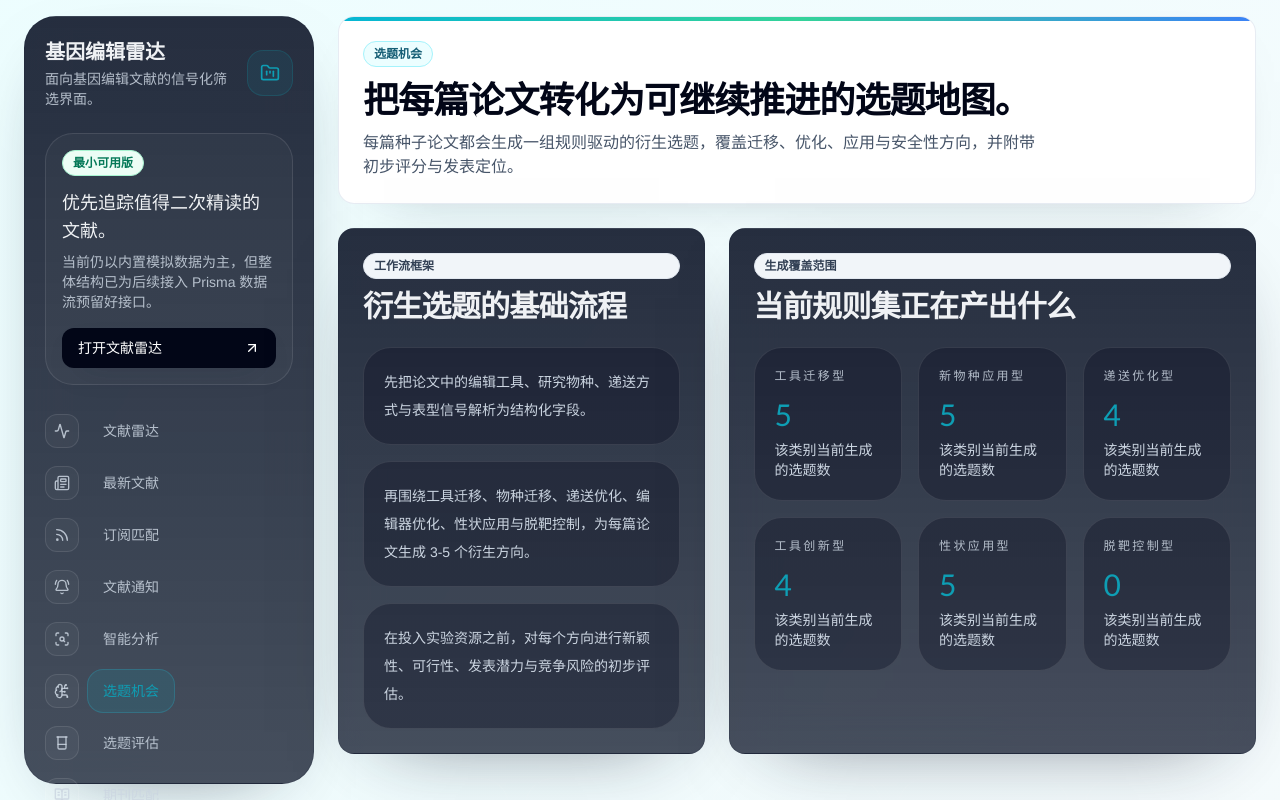
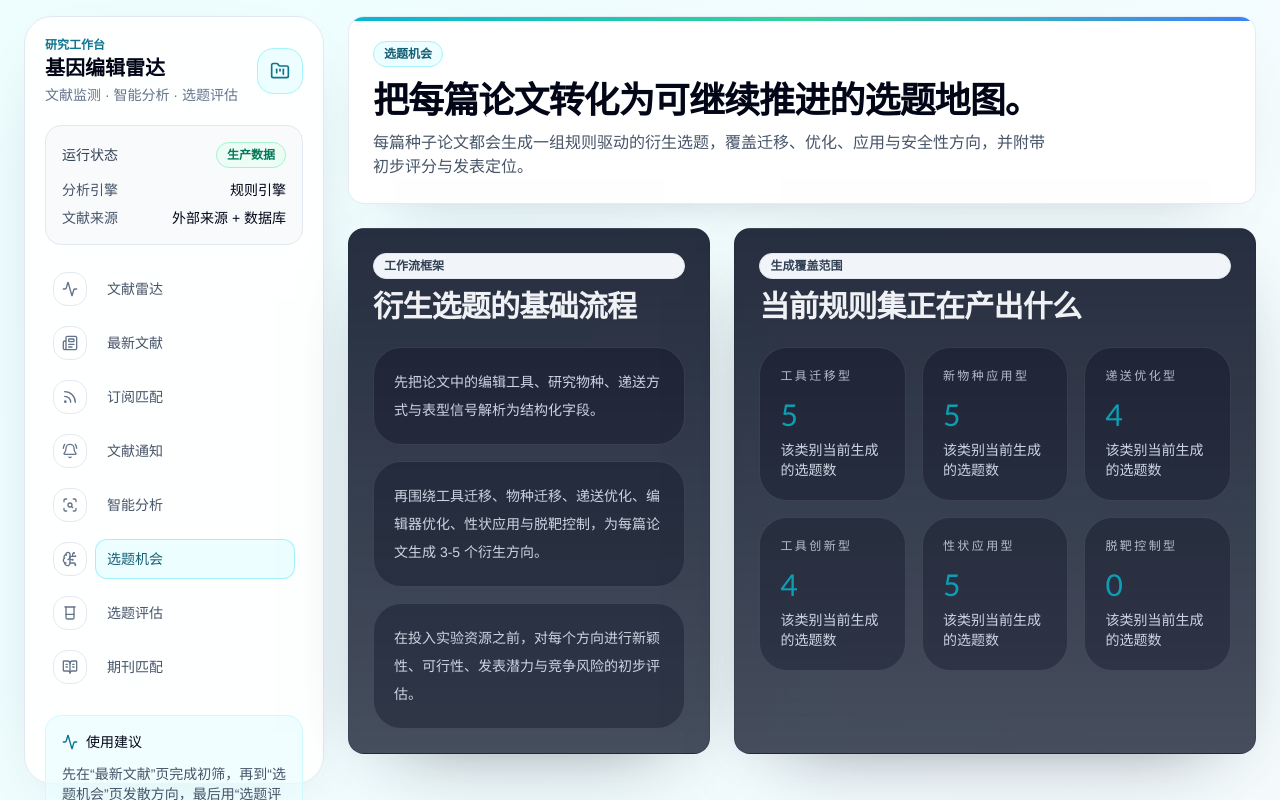
Before and after one commit to congbu271-art/GeneEditRadar, a Next.js app: page /ideas in a window 1280 px wide. Shown: the top 800 px of the page. Built offline with nearby package versions, Linux system fonts and the light colour scheme; no server answers.

Commit message:
style: redesign research console shell

```diff
--- a/components/app-shell.tsx
+++ b/components/app-shell.tsx
@@ -1,7 +1,6 @@
-import Link from "next/link";
+import type { ReactNode } from "react";
 import {
   Activity,
-  ArrowUpRight,
   Beaker,
   BookOpenText,
   BrainCircuit,
@@ -15,7 +14,6 @@ import {
 
 import { NavLink } from "@/components/nav-link";
 import { Badge } from "@/components/ui/badge";
-import { Button } from "@/components/ui/button";
 import { navigationItems } from "@/lib/radar-data";
 
 const iconMap: Record<string, LucideIcon> = {
@@ -29,53 +27,58 @@ const iconMap: Record<string, LucideIcon> = {
   "/journals": BookOpenText,
 } as const;
 
-export function AppShell({ children }: { children: React.ReactNode }) {
+export function AppShell({ children }: { children: ReactNode }) {
   const isDemoMode = !process.env.DATABASE_URL;
 
   return (
     <div className="relative min-h-screen overflow-hidden">
-      <div className="pointer-events-none absolute inset-0 bg-grid bg-[size:56px_56px] opacity-[0.04]" />
+      <div className="pointer-events-none absolute inset-0 bg-grid bg-[size:56px_56px] opacity-[0.08]" />
       <div className="mx-auto flex min-h-screen w-full max-w-[1600px] flex-col gap-6 px-4 py-4 lg:flex-row lg:px-6">
-        <aside className="glass-panel w-full rounded-[32px] border border-white/10 p-5 lg:sticky lg:top-4 lg:h-[calc(100vh-2rem)] lg:w-[290px] lg:flex-none">
+        <aside className="w-full rounded-[28px] border border-slate-200 bg-white/90 p-5 text-slate-950 shadow-[0_24px_80px_-48px_rgba(15,23,42,0.38)] backdrop-blur-xl lg:sticky lg:top-4 lg:h-[calc(100vh-2rem)] lg:w-[300px] lg:flex-none">
           <div className="flex items-center justify-between gap-3">
             <div>
-              <p className="font-display text-xl font-semibold">基因编辑雷达</p>
-              <p className="mt-1 text-sm text-muted-foreground">面向基因编辑文献的信号化筛选界面。</p>
+              <p className="text-xs font-semibold text-cyan-700">研究工作台</p>
+              <p className="font-display text-xl font-semibold text-slate-950">基因编辑雷达</p>
+              <p className="mt-1 text-sm text-slate-500">文献监测 · 智能分析 · 选题评估</p>
             </div>
-            <div className="rounded-2xl border border-primary/20 bg-primary/10 p-3 text-primary">
+            <div className="rounded-2xl border border-cyan-200 bg-cyan-50 p-3 text-cyan-700">
               <FolderKanban className="h-5 w-5" />
             </div>
           </div>
 
-          <div className="mt-6 rounded-[28px] border border-white/10 bg-white/[0.03] p-4">
-            <Badge variant="success" className="mb-3">
-              最小可用版
-            </Badge>
-            <p className="font-display text-lg">优先追踪值得二次精读的文献。</p>
-            <p className="mt-2 text-sm text-muted-foreground">
-              当前仍以内置模拟数据为主，但整体结构已为后续接入 Prisma 数据流预留好接口。
-            </p>
-            <Button asChild className="mt-4 w-full justify-between">
-              <Link href="/dashboard">
-                打开文献雷达
-                <ArrowUpRight className="h-4 w-4" />
-              </Link>
-            </Button>
+          <div className="mt-5 grid gap-3 rounded-2xl border border-slate-200 bg-slate-50 p-4">
+            <div className="flex items-center justify-between gap-3">
+              <span className="text-sm font-medium text-slate-700">运行状态</span>
+              <Badge variant={isDemoMode ? "warning" : "success"}>{isDemoMode ? "演示版" : "生产数据"}</Badge>
+            </div>
+            <div className="grid gap-2 text-sm text-slate-600">
+              <div className="flex items-center justify-between gap-3">
+                <span>分析引擎</span>
+                <span className="font-medium text-slate-950">规则引擎</span>
+              </div>
+              <div className="flex items-center justify-between gap-3">
+                <span>文献来源</span>
+                <span className="font-medium text-slate-950">{isDemoMode ? "示例数据 + 回退" : "外部来源 + 数据库"}</span>
+              </div>
+            </div>
           </div>
 
           {isDemoMode ? (
-            <div className="mt-4 rounded-[24px] border border-amber-300/25 bg-amber-300/10 p-4 text-sm leading-7 text-amber-100">
+            <div className="mt-4 rounded-2xl border border-amber-200 bg-amber-50 p-4 text-sm leading-7 text-amber-800">
               当前为演示版，部分结果基于示例数据和规则分析生成。
             </div>
           ) : null}
 
-          <nav className="mt-6 grid gap-2">
+          <nav className="mt-5 grid gap-1.5">
             {navigationItems.map((item) => {
               const Icon = iconMap[item.href];
 
               return (
-                <div key={item.href} className="group flex items-center gap-2">
-                  <div className="rounded-xl border border-white/10 bg-white/[0.03] p-2 text-muted-foreground transition-colors group-hover:text-foreground">
+                <div
+                  key={item.href}
+                  className="group flex items-center gap-2 rounded-xl px-2 py-1 transition-colors hover:bg-slate-100"
+                >
+                  <div className="rounded-lg border border-slate-200 bg-white p-2 text-slate-500 transition-colors group-hover:border-cyan-200 group-hover:text-cyan-700">
                     <Icon className="h-4 w-4" />
                   </div>
                   <NavLink href={item.href} label={item.label} />
@@ -84,9 +87,9 @@ export function AppShell({ children }: { children: React.ReactNode }) {
             })}
           </nav>
 
-          <div className="mt-6 grid gap-3 rounded-[28px] border border-white/10 bg-slate-950/30 p-4 text-sm text-muted-foreground">
-            <div className="flex items-center gap-2 text-foreground">
-              <Activity className="h-4 w-4 text-primary" />
+          <div className="mt-6 grid gap-3 rounded-2xl border border-cyan-100 bg-cyan-50/70 p-4 text-sm text-slate-600">
+            <div className="flex items-center gap-2 font-medium text-slate-950">
+              <Activity className="h-4 w-4 text-cyan-700" />
               使用建议
             </div>
             <p>先在“最新文献”页完成初筛，再到“选题机会”页发散方向，最后用“选题评估”页快速判断研究价值。</p>
--- a/components/nav-link.tsx
+++ b/components/nav-link.tsx
@@ -19,10 +19,10 @@ export function NavLink({ href, label }: NavLinkProps) {
     <Link
       href={href}
       className={cn(
-        "rounded-2xl px-4 py-3 text-sm font-medium transition-colors",
+        "flex-1 rounded-xl px-3 py-2.5 text-sm font-medium transition-colors",
         active
-          ? "bg-primary/15 text-primary shadow-[inset_0_0_0_1px_rgba(34,211,238,0.2)]"
-          : "text-muted-foreground hover:bg-white/5 hover:text-foreground",
+          ? "bg-cyan-50 text-cyan-800 shadow-[inset_0_0_0_1px_rgba(103,232,249,0.55)]"
+          : "text-slate-600 hover:bg-slate-100 hover:text-slate-950",
       )}
     >
       {label}
```
